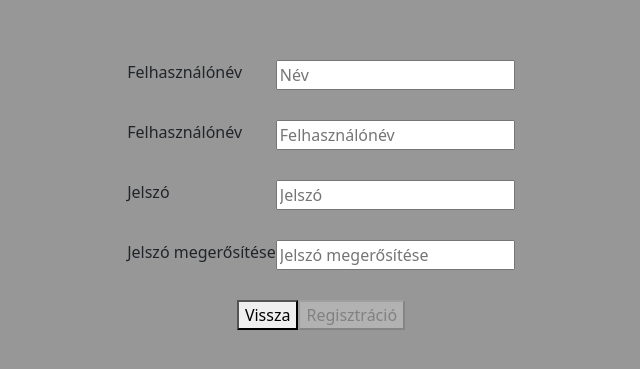
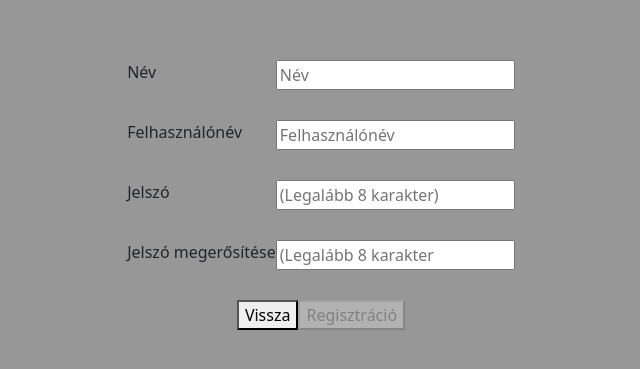
Before and after one commit to Kpeti962/Novin-probafeladat, a React (Create React App) app: page /registration in a window 1280 px wide. Shown: the part 205-574 px from the top of the page, without its empty margins (319-959 px from the left). Built offline with nearby package versions, Linux system fonts and the light colour scheme.

Commit message:
small repairs

```diff
--- a/src/components/RegistrationPage.js
+++ b/src/components/RegistrationPage.js
@@ -128,7 +128,7 @@ const RegistrationPage = ({
       )}
       <div className="form-body">
         <div className="name">
-          <label htmlFor="name">Felhasználónév </label>
+          <label htmlFor="name">Név </label>
           <input
             id="name"
             placeholder="Név"
@@ -150,7 +150,7 @@ const RegistrationPage = ({
           <input
             type="password"
             id="password"
-            placeholder="Jelszó"
+            placeholder="(Legalább 8 karakter)"
             value={user.password}
             onChange={passwordHandler}
           />
@@ -160,7 +160,7 @@ const RegistrationPage = ({
           <input
             type="password"
             id="confirm-password"
-            placeholder="Jelszó megerősítése"
+            placeholder="(Legalább 8 karakter"
             value={user.confirmPassword}
             onChange={confirmPasswordHandler}
           />
--- a/src/styles/Registration.scss
+++ b/src/styles/Registration.scss
@@ -4,6 +4,9 @@
       display: flex;
       justify-content: space-between;
       margin-bottom: 30px;
+      span{
+        font-size: 12px;
+      }
     }
   }
 }
```
